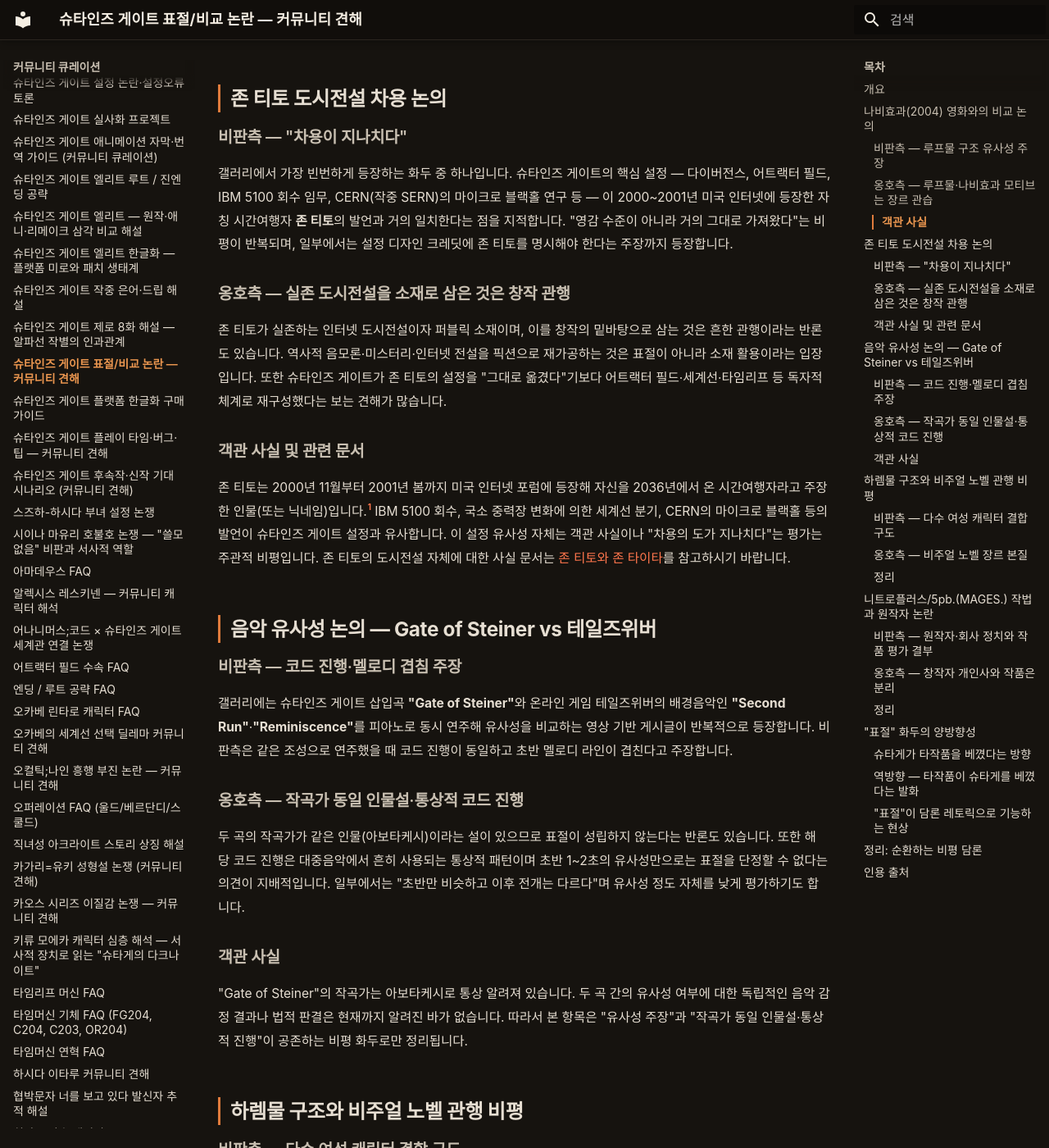
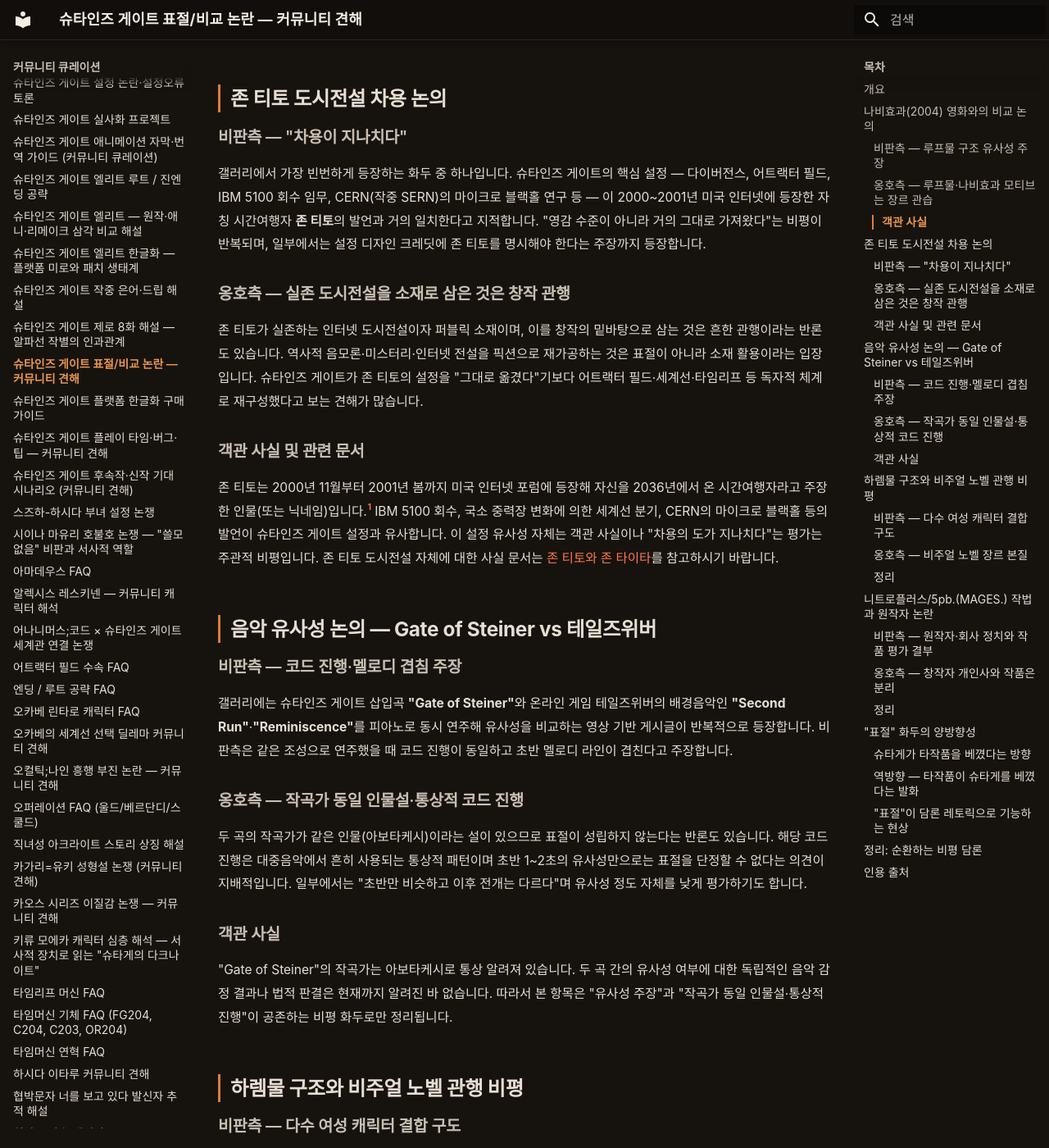
Before and after one commit to sgwiki/sgwiki.github.io, an MkDocs documentation site: the page built from wiki/커뮤니티-큐레이션/슈타인즈-게이트-표절-비교-논란-커뮤니티-견해.md, in a window 1280 px wide and 1400 px high, scrolled down 1506 px. Shown: the whole window at 82% size. Built offline with MkDocs 1.6.1 and Material for MkDocs 9.7.7, drawn with Linux system fonts in a browser that asks for light colours; some web fonts are replaced; some of the changed text lies outside the part shown.

Commit message:
chore(wiki): 슈타인즈-게이트-표절-비교-논란-커뮤니티-견해 정비 — humanize 10건(접속사 쉼표 3·담화접속사 4·헤징 2·형식명사+번역투 1)·사실·스포일러(endgame)·수치(2004·2000-2001·2036)·고유명사(IBM 5100·CERN·SERN·다이버전스·어트랙터 필드·존 티토·아보타케시·Gate of Steiner·테일즈위버)·각주 2개·내부 링크 2개 불변
Co-Authored-By: Claude Opus 4.6 <noreply@anthropic.com>

```diff
--- a/wiki/커뮤니티-큐레이션/슈타인즈-게이트-표절-비교-논란-커뮤니티-견해.md
+++ b/wiki/커뮤니티-큐레이션/슈타인즈-게이트-표절-비교-논란-커뮤니티-견해.md
@@ -55,14 +55,14 @@ spoiler: endgame
 "과거를 바꾸면 현재가 변한다"는 구도 자체가 루프물과 카오스 이론
 모티프 작품 전반의 장르 관습이라는 반론도 있습니다. 나비효과(영화)·백 투 더 퓨처·
 사랑의 블랙홀·12 몽키스·쓰르라미 울 적에·에버17·유노 등 다수의 선행작이 같은
-모티프를 다루고 있으며 단일 작품에서 유래한 것이 아니라는 입장입니다.
+모티프를 다루고 있고 단일 작품에서 유래한 것은 아니라는 입장입니다.
 
 ### 객관 사실
 
 나비효과(2004)는 카오스 이론을 모티브로 한 SF 스릴러로, 감독판 엔딩이 극장판과
 다르게 별도로 존재합니다. 슈타인즈 게이트와 나비효과(영화) 사이에 직접적인 표절
 관계를 입증하는 외부 소스(법원 판결·제작진 인정·권리자 고발 등)는 현재까지
-알려진 바가 없습니다.
+알려진 바 없습니다.
 
 ## 존 티토 도시전설 차용 논의
 
@@ -71,7 +71,7 @@ spoiler: endgame
 갤러리에서 가장 빈번하게 등장하는 화두 중 하나입니다. 슈타인즈 게이트의 핵심
 설정 — 다이버전스, 어트랙터 필드, IBM 5100 회수 임무, CERN(작중 SERN)의 마이크로
 블랙홀 연구 등 — 이 2000~2001년 미국 인터넷에 등장한 자칭 시간여행자
-**존 티토**의 발언과 거의 일치한다는 점을 지적합니다. "영감 수준이 아니라 거의
+**존 티토**의 발언과 거의 일치한다고 지적합니다. "영감 수준이 아니라 거의
 그대로 가져왔다"는 비평이 반복되며, 일부에서는 설정 디자인 크레딧에 존 티토를
 명시해야 한다는 주장까지 등장합니다.
 
@@ -79,9 +79,9 @@ spoiler: endgame
 
 존 티토가 실존하는 인터넷 도시전설이자 퍼블릭 소재이며, 이를 창작의
 밑바탕으로 삼는 것은 흔한 관행이라는 반론도 있습니다. 역사적 음모론·미스터리·인터넷 전설을
-픽션으로 재가공하는 것은 표절이 아니라 소재 활용이라는 입장입니다. 또한 슈타인즈
+픽션으로 재가공하는 것은 표절이 아니라 소재 활용이라는 입장입니다. 슈타인즈
 게이트가 존 티토의 설정을 "그대로 옮겼다"기보다 어트랙터 필드·세계선·타임리프 등
-독자적 체계로 재구성했다는 보는 견해가 많습니다.
+독자적 체계로 재구성했다고 보는 견해가 많습니다.
 
 ### 객관 사실 및 관련 문서
 
@@ -89,7 +89,7 @@ spoiler: endgame
 온 시간여행자라고 주장한 인물(또는 닉네임)입니다.[^1] IBM 5100 회수, 국소 중력장 변화에
 의한 세계선 분기, CERN의 마이크로 블랙홀 등의 발언이 슈타인즈 게이트 설정과
 유사합니다. 이 설정 유사성 자체는 객관 사실이나 "차용의 도가 지나치다"는 평가는
-주관적 비평입니다. 존 티토의 도시전설 자체에 대한 사실 문서는
+주관적 비평입니다. 존 티토 도시전설 자체에 대한 사실 문서는
 [존 티토와 존 타이타](../lore/존-티토와-존-타이타.md)를 참고하시기 바랍니다.
 
 ## 음악 유사성 논의 — Gate of Steiner vs 테일즈위버
@@ -104,7 +104,7 @@ spoiler: endgame
 ### 옹호측 — 작곡가 동일 인물설·통상적 코드 진행
 
 두 곡의 작곡가가 같은 인물(아보타케시)이라는 설이 있으므로 표절이
-성립하지 않는다는 반론도 있습니다. 또한 해당 코드 진행은 대중음악에서 흔히
+성립하지 않는다는 반론도 있습니다. 해당 코드 진행은 대중음악에서 흔히
 사용되는 통상적 패턴이며 초반 1~2초의 유사성만으로는 표절을 단정할 수 없다는
 의견이 지배적입니다. 일부에서는 "초반만 비슷하고 이후 전개는 다르다"며
 유사성 정도 자체를 낮게 평가하기도 합니다.
@@ -112,7 +112,7 @@ spoiler: endgame
 ### 객관 사실
 
 "Gate of Steiner"의 작곡가는 아보타케시로 통상 알려져 있습니다. 두 곡 간의
-유사성 여부에 대한 독립적인 음악 감정 결과나 법적 판결은 현재까지 알려진 바가 없습니다.
+유사성 여부에 대한 독립적인 음악 감정 결과나 법적 판결은 현재까지 알려진 바 없습니다.
 따라서 본 항목은 "유사성 주장"과 "작곡가 동일 인물설·통상적 진행"이
 공존하는 비평 화두로만 정리됩니다.
 
@@ -129,7 +129,7 @@ spoiler: endgame
 
 슈타인즈 게이트 원작이 비주얼 노벨(어드벤처 게임)이며 다수의
 히로인 루트와 분기 구조는 장르 본질적인 관행이라는 반론입니다. 하렘물 구도라는
-비평은 비주얼 노벨 매체의 특성을 간과한 것이라는 입장이 지배적이며, 각 캐릭터가
+비평은 비주얼 노벨 매체의 특성을 간과한 것이라는 입장이 지배적이고 각 캐릭터가
 단순한 하렘 장치가 아니라 독자적 서사 기능을 수행한다는 점이 강조됩니다.
 
 ### 정리
@@ -151,7 +151,7 @@ spoiler: endgame
 ### 옹호측 — 창작자 개인사와 작품은 분리
 
 회사의 사업 판단이나 창작자의 사적 견해와 작품 자체의 완성도는
-분리해 평가해야 한다는 반론입니다. 또한 공식 자료집에서 확인되는 사항 외의
+분리해 평가해야 한다는 반론입니다. 공식 자료집에서 확인되는 사항 외의
 정치적 비평은 사실 단정 없이 개인 의견으로 남겨야 한다는 입장입니다.
 
 ### 정리
@@ -189,7 +189,7 @@ spoiler: endgame
 ## 정리: 순환하는 비평 담론
 
 위의 여섯 갈래 비평은 어느 쪽도 객관적 입증에 이르지 못한 채 커뮤니티에서 반복
-순환합니다. 비판측은 구조·설정·음악·장르 관행에서 유사성을 지적합니다. 반면 옹호측은
+순환합니다. 비판측은 구조·설정·음악·장르 관행에서 유사성을 지적하고, 옹호측은
 장르 관습·소재의 공공성·독자적 재구성을 근거로 반박합니다. 양측 모두 법적·공식적
 판정 근거를 갖추지 못한 상태이며 "영감·오마주·차용·표절"의 경계 해석이
 주관적으로 이루어지는 한 합의점에 도달하기 어렵습니다.
```
